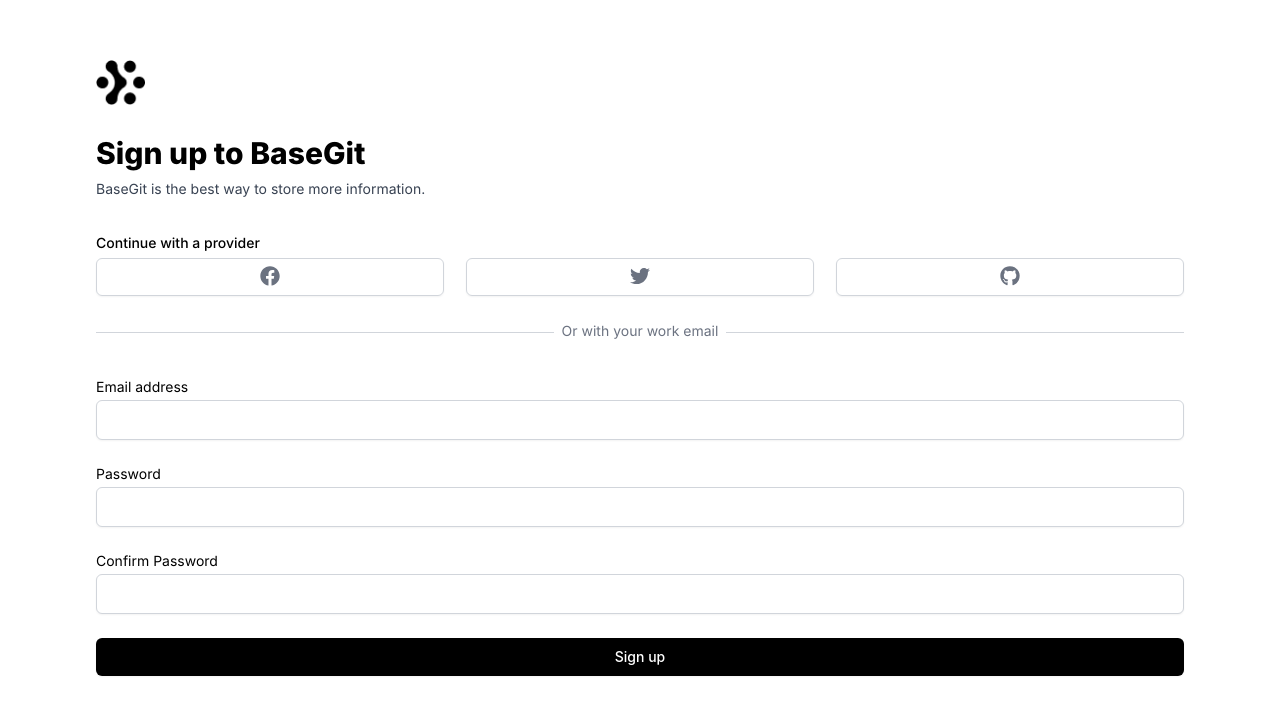
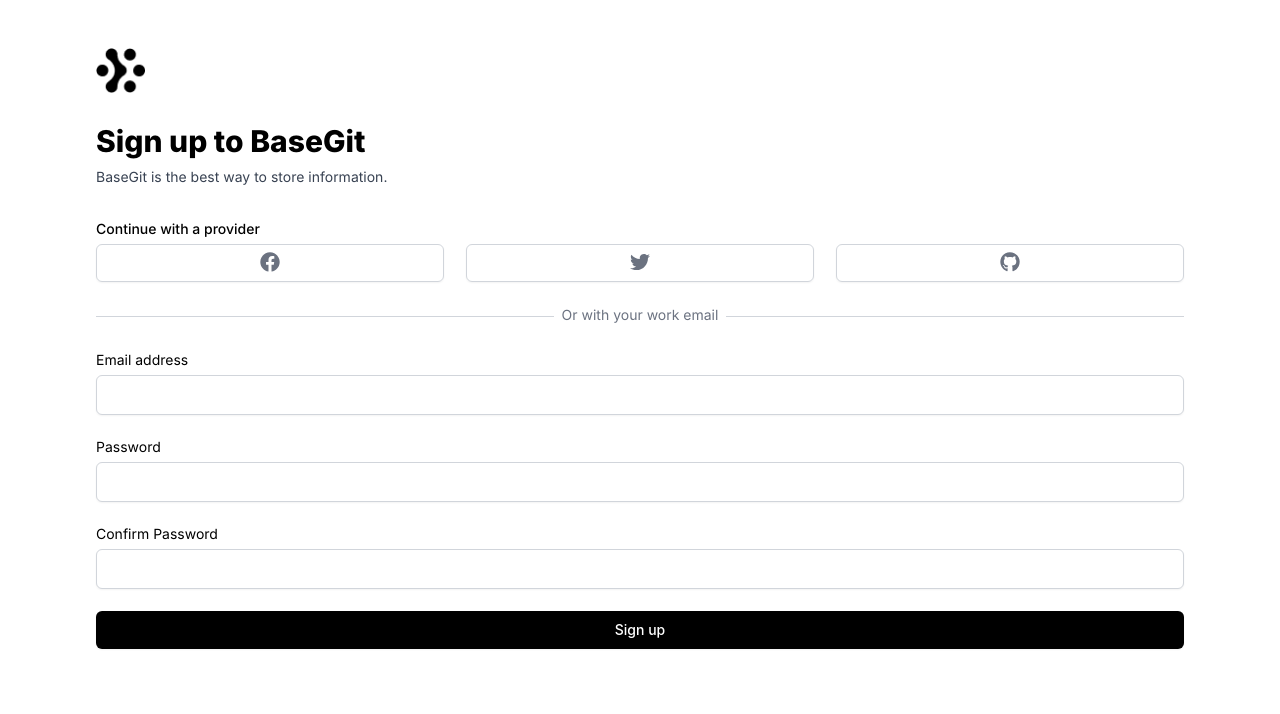
Before and after one commit to emilianoglucero/basement, a Next.js app: page / in a window 1280 px wide. Shown: the top 714 px of the page. Built offline with nearby package versions, Linux system fonts and the light colour scheme; a web font is replaced by a local one.

Commit message:
release: 1.0 version

```diff
--- a/src/components/ui/SeparatorLabel.tsx
+++ b/src/components/ui/SeparatorLabel.tsx
@@ -2,9 +2,9 @@
 export const SeparatorLabel = () => {
   return (
     <div>
-      <p className={styles.text}>
-        <div className={styles.span}>Or with your work email</div>
-      </p>
+      <div className={styles.text}>
+        <p className={styles.span}>Or with your work email</p>
+      </div>
     </div>
   )
 }
--- a/src/components/ui/header/Header.tsx
+++ b/src/components/ui/header/Header.tsx
@@ -11,7 +11,7 @@
       />
       <h1 className={styles.title}>Sign up to BaseGit</h1>
       <h2 className={styles['sub-title']}>
-        BaseGit is the best way to store more information.
+        BaseGit is the best way to store information.
       </h2>
     </header>
   )
--- a/src/css/Form.module.css
+++ b/src/css/Form.module.css
@@ -1,36 +1,26 @@
 .form {
   display: flex;
   flex-direction: column;
-
-  /* gap: 22px */
 }
 
-.form > * {
-  margin: 11px 0;
+.form > * + * {
+  margin-top: 22px;
 }
 
 .label {
   display: flex;
   flex-direction: column;
   font-size: 14px;
-
-  /* gap: 4px */
 }
 
 .label > * {
-  margin: 2px 0;
+  margin-top: 4px;
 }
 
 .input {
   height: 40px;
-
-  /* gray/300 */
-
   border: 1px solid #d1d5db;
   box-sizing: border-box;
-
-  /* shadow/sm */
-
   box-shadow: 0 1px 2px rgba(0, 0, 0, 0.05);
   border-radius: 6px;
   padding: 12px;
--- a/src/css/SeparatorLabel.module.css
+++ b/src/css/SeparatorLabel.module.css
@@ -3,8 +3,6 @@
   color: #6b7280;
   line-height: 20px;
   text-align: center;
-
-  /* max-width: 600px; */
   position: relative;
 }
 
--- a/src/css/SocialLogin.module.css
+++ b/src/css/SocialLogin.module.css
@@ -1,12 +1,10 @@
 .wrapper {
   display: flex;
   flex-direction: column;
-
-  /* gap: 4px; */
 }
 
-.wrapper > * {
-  margin: 2px 0;
+.wrapper > * + * {
+  margin-top: 4px;
 }
 
 .wrapper p {
@@ -19,12 +17,10 @@
   display: flex;
   flex-direction: row;
   justify-content: space-between;
-
-  /* gap: 12px; */
 }
 
-.text-wrapper > * {
-  margin: 6px 0;
+.buttons-wrapper > * + * {
+  margin-left: 12px;
 }
 
 .button {
--- a/src/css/index.module.css
+++ b/src/css/index.module.css
@@ -3,12 +3,10 @@
   padding: 48px 96px;
   display: flex;
   flex-direction: column;
-
-  /* gap: 24px */
 }
 
-.text-wrapper > * {
-  margin: 12px 0;
+.text-wrapper > * + * {
+  margin-top: 24px;
 }
 
 .image-wrapper {
```
Also changed, not shown: src/css/reset.css (+21 -4 lines).
